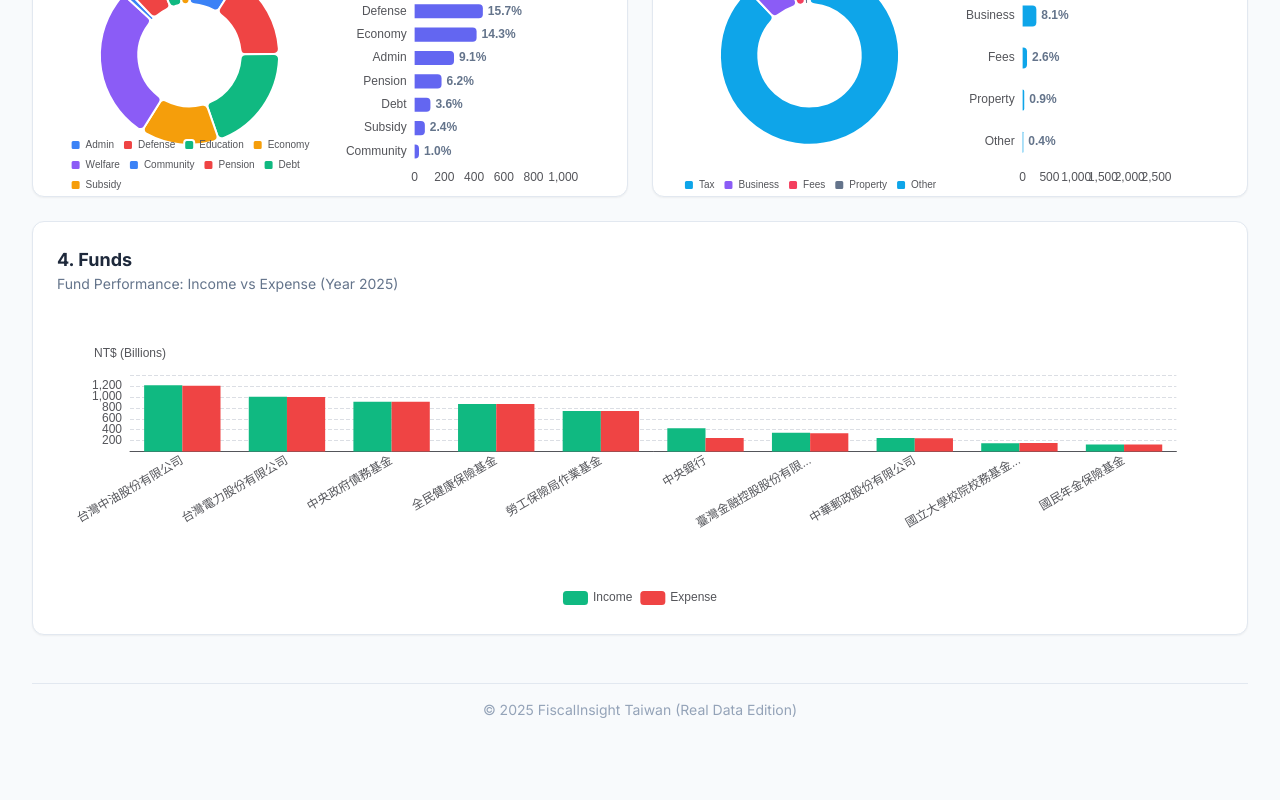
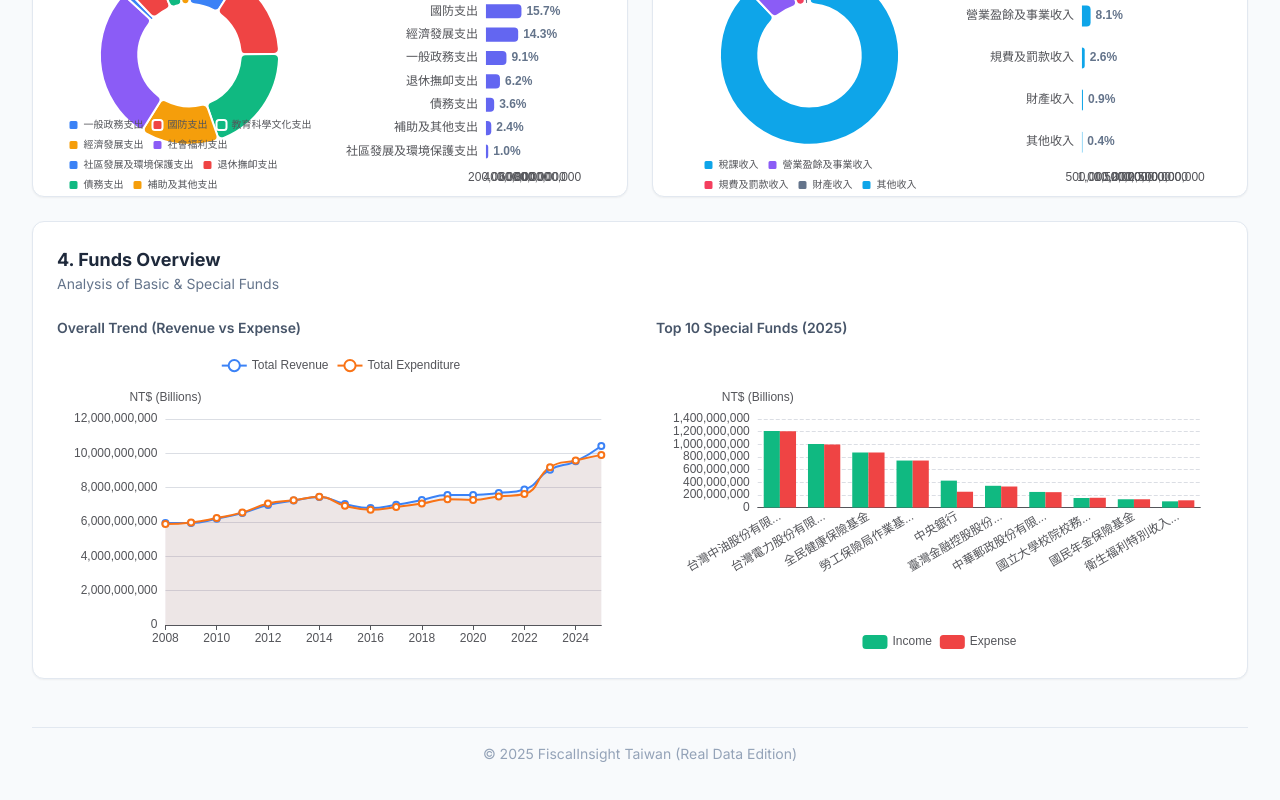
Before and after one commit to johnsnowai49/fiscal-visualization, a React (Vite) app in the folder fiscalinsight-taiwan/: page / in a window 1280 px wide. Shown: the part 940-1740 px from the top of the page. Before the commit the page ends 1708 px from the top, so only its background shows below. Built offline with nearby package versions, Linux system fonts and the light colour scheme.

Commit message:
Update tslinsight-taiwan overview page to load new json data

```diff
--- a/fiscalinsight-taiwan/src/App.tsx
+++ b/fiscalinsight-taiwan/src/App.tsx
@@ -63,12 +63,12 @@ const App: React.FC = () => {
           </section>
 
           <section className="grid grid-cols-1 lg:grid-cols-2 gap-6">
-            <SpendersPanel data={currentOverview.expenditure} year={selectedYear} />
-            <EarnersPanel data={currentOverview.revenue} year={selectedYear} />
+            <SpendersPanel data={currentOverview.expenditure_categories} total={currentOverview.expenditure} year={selectedYear} />
+            <EarnersPanel data={currentOverview.revenue_categories} total={currentOverview.revenue} year={selectedYear} />
           </section>
 
           <section>
-            {currentFunds && <FundsPanel data={currentFunds} />}
+            {currentFunds && <FundsPanel data={currentFunds} allData={FUNDS_DATA} />}
           </section>
         </div>
       ) : (
--- a/fiscalinsight-taiwan/src/components/EarnersPanel.tsx
+++ b/fiscalinsight-taiwan/src/components/EarnersPanel.tsx
@@ -1,17 +1,16 @@
 import React, { useMemo } from 'react';
 import ReactECharts from 'echarts-for-react';
-import { OverviewSection, CategoryItem } from '../types';
+import { CategoryItem } from '../types';
 
 interface Props {
-  data: OverviewSection;
+  data: CategoryItem[];
+  total: number;
   year: number;
 }
 
-const EarnersPanel: React.FC<Props> = ({ data, year }) => {
-  const total = data.total;
-
-  const sources = Object.values(data.breakdown).map((item: CategoryItem) => ({
-    name: item.abbr || item.name, // Use Abbr if available for charts
+const EarnersPanel: React.FC<Props> = ({ data, total, year }) => {
+  const sources = data.map((item: CategoryItem) => ({
+    name: item.name,
     fullName: item.name,
     value: item.amount
   }));
--- a/fiscalinsight-taiwan/src/components/FundsPanel.tsx
+++ b/fiscalinsight-taiwan/src/components/FundsPanel.tsx
@@ -4,13 +4,15 @@ import { FundYearData } from '../types';
 
 interface Props {
   data: FundYearData;
+  allData: FundYearData[];
 }
 
-const FundsPanel: React.FC<Props> = ({ data }) => {
-  const option = useMemo(() => {
-    // Sort by Income descending and take top 10
-    const topFunds = [...data.items]
-      .sort((a, b) => b.income - a.income)
+const FundsPanel: React.FC<Props> = ({ data, allData }) => {
+  // 1. Ranking Chart (Bar) - Top 10 Special Funds
+  const barOption = useMemo(() => {
+    // Sort by Income descending and take top 10 from Special Funds details
+    const topFunds = [...data.special_fund.details]
+      .sort((a, b) => b.revenue - a.revenue)
       .slice(0, 10);
 
     return {
@@ -25,7 +27,7 @@ const FundsPanel: React.FC<Props> = ({ data }) => {
       grid: {
         left: '3%',
         right: '4%',
-        bottom: '25%', // Increased space for rotated labels
+        bottom: '25%',
         containLabel: true
       },
       xAxis: {
@@ -36,7 +38,7 @@ const FundsPanel: React.FC<Props> = ({ data }) => {
           interval: 0,
           rotate: 30,
           formatter: (value: string) => {
-            return value.length > 10 ? value.substring(0, 10) + '...' : value;
+            return value.length > 8 ? value.substring(0, 8) + '...' : value;
           }
         }
       },
@@ -49,27 +51,83 @@ const FundsPanel: React.FC<Props> = ({ data }) => {
         {
           name: 'Income',
           type: 'bar',
-          data: topFunds.map(f => f.income),
-          itemStyle: { color: '#10b981' }, // Green
+          data: topFunds.map(f => f.revenue),
+          itemStyle: { color: '#10b981' },
           barGap: 0
         },
         {
           name: 'Expense',
           type: 'bar',
-          data: topFunds.map(f => f.expense),
-          itemStyle: { color: '#ef4444' } // Red
+          data: topFunds.map(f => f.expenditure),
+          itemStyle: { color: '#ef4444' }
         }
       ]
     };
   }, [data]);
 
+  // 2. Trend Chart (Line) - All Years (Basic + Special)
+  const lineOption = useMemo(() => {
+    const chartData = allData.map(d => {
+      const totalRev = d.basic_fund.total.revenue + d.special_fund.total.revenue;
+      const totalExp = d.basic_fund.total.expenditure + d.special_fund.total.expenditure;
+      return {
+        year: d.year,
+        revenue: totalRev,
+        expenditure: totalExp
+      };
+    });
+
+    return {
+      tooltip: { trigger: 'axis' },
+      legend: { top: 0, data: ['Total Revenue', 'Total Expenditure'] },
+      grid: { left: '3%', right: '4%', bottom: '3%', containLabel: true },
+      xAxis: {
+        type: 'category',
+        boundaryGap: false,
+        data: chartData.map(d => d.year)
+      },
+      yAxis: { type: 'value', name: 'NT$ (Billions)' },
+      series: [
+        {
+          name: 'Total Revenue',
+          type: 'line',
+          smooth: true,
+          data: chartData.map(d => d.revenue),
+          itemStyle: { color: '#3b82f6' },
+          areaStyle: { opacity: 0.1 }
+        },
+        {
+          name: 'Total Expenditure',
+          type: 'line',
+          smooth: true,
+          data: chartData.map(d => d.expenditure),
+          itemStyle: { color: '#f97316' },
+          areaStyle: { opacity: 0.1 }
+        }
+      ]
+    };
+  }, [allData]);
+
   return (
     <div className="bg-white p-6 rounded-xl shadow-sm border border-slate-200">
-      <div className="mb-4">
-        <h2 className="text-lg font-bold text-slate-800">4. Funds</h2>
-        <p className="text-sm text-slate-500">Fund Performance: Income vs Expense (Year {data.year})</p>
+      <div className="mb-6">
+        <h2 className="text-lg font-bold text-slate-800">4. Funds Overview</h2>
+        <p className="text-sm text-slate-500">Analysis of Basic & Special Funds</p>
       </div>
-      <ReactECharts option={option} style={{ height: '300px', width: '100%' }} />
+
+      <div className="grid grid-cols-1 lg:grid-cols-2 gap-8">
+        {/* Trend */}
+        <div>
+          <h3 className="text-sm font-semibold text-slate-600 mb-4">Overall Trend (Revenue vs Expense)</h3>
+          <ReactECharts option={lineOption} style={{ height: '300px', width: '100%' }} />
+        </div>
+
+        {/* Ranking */}
+        <div>
+          <h3 className="text-sm font-semibold text-slate-600 mb-4">Top 10 Special Funds ({data.year})</h3>
+          <ReactECharts option={barOption} style={{ height: '300px', width: '100%' }} />
+        </div>
+      </div>
     </div>
   );
 };
--- a/fiscalinsight-taiwan/src/components/OverviewChart.tsx
+++ b/fiscalinsight-taiwan/src/components/OverviewChart.tsx
@@ -6,13 +6,13 @@ const OverviewChart: React.FC = () => {
   const chartData = useMemo(() => {
     return OVERVIEW_DATA.map((d, i) => {
       const prev = OVERVIEW_DATA[i - 1];
-      const revGrowth = prev ? ((d.revenue.total - prev.revenue.total) / prev.revenue.total) * 100 : 0;
-      const expGrowth = prev ? ((d.expenditure.total - prev.expenditure.total) / prev.expenditure.total) * 100 : 0;
+      const revGrowth = prev ? ((d.revenue - prev.revenue) / prev.revenue) * 100 : 0;
+      const expGrowth = prev ? ((d.expenditure - prev.expenditure) / prev.expenditure) * 100 : 0;
 
       return {
         ...d,
-        totalRevenue: d.revenue.total,
-        totalExpenditure: d.expenditure.total,
+        totalRevenue: d.revenue,
+        totalExpenditure: d.expenditure,
         revGrowth: revGrowth.toFixed(1),
         expGrowth: expGrowth.toFixed(1)
       };
--- a/fiscalinsight-taiwan/src/components/SpendersPanel.tsx
+++ b/fiscalinsight-taiwan/src/components/SpendersPanel.tsx
@@ -1,18 +1,17 @@
 import React, { useMemo } from 'react';
 import ReactECharts from 'echarts-for-react';
-import { OverviewSection, CategoryItem } from '../types';
+import { CategoryItem } from '../types';
 
 interface Props {
-  data: OverviewSection;
+  data: CategoryItem[];
+  total: number;
   year: number;
 }
 
-const SpendersPanel: React.FC<Props> = ({ data, year }) => {
-  const total = data.total;
-
-  // Map simulated keys to Agency names
-  const agencies = Object.values(data.breakdown).map((item: CategoryItem) => ({
-    name: item.abbr || item.name,
+const SpendersPanel: React.FC<Props> = ({ data, total, year }) => {
+  // Map Agency names
+  const agencies = data.map((item: CategoryItem) => ({
+    name: item.name,
     fullName: item.name,
     value: item.amount
   }));
--- a/fiscalinsight-taiwan/src/data.ts
+++ b/fiscalinsight-taiwan/src/data.ts
@@ -1,6 +1,6 @@
 import { OverviewData, FundYearData, BudgetDetailData } from './types';
-import rawOverview from './data/billion/overview.json';
-import rawFunds from './data/billion/funds.json';
+import rawOverview from './data/json/summary.json';
+import rawFunds from './data/json/funds.json';
 import rawDetails from './data/billion/budget_detail.json';
 
 export const OVERVIEW_DATA: OverviewData[] = rawOverview as OverviewData[];
```
Also changed, not shown: fiscalinsight-taiwan/src/types.ts (+30 -13 lines).
